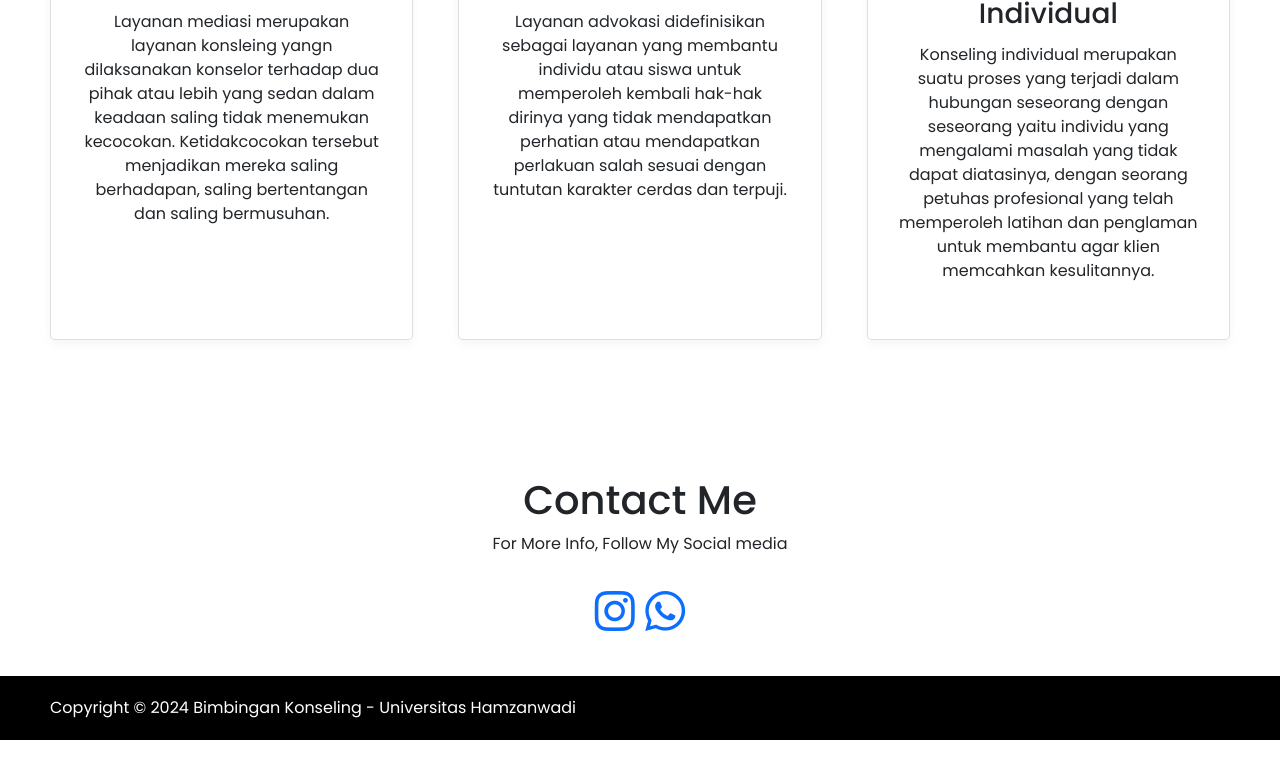
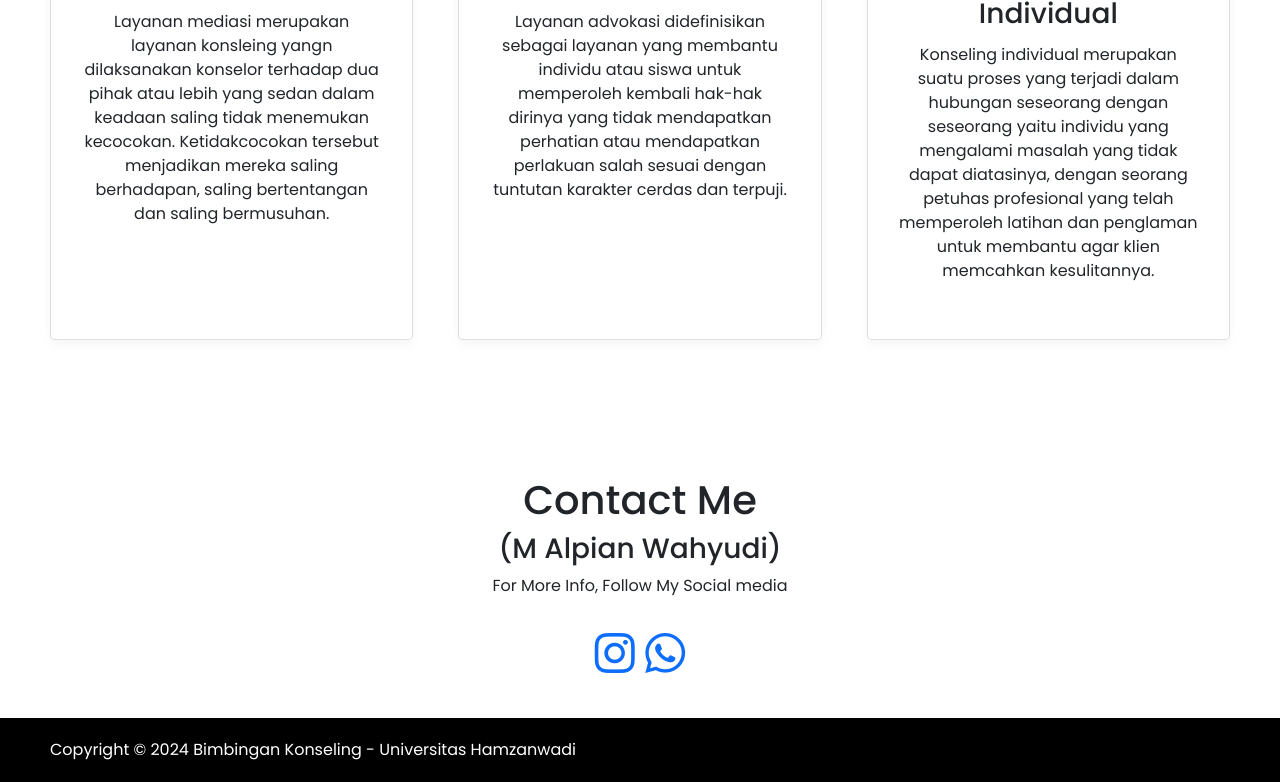
Before and after one commit to MuhamadAzharrudin/bimbingan-konseling, a plain HTML site: page index.html in a window 1280 px wide. Shown: the part 5684-6466 px from the top of the page. Before the commit the page ends 6424 px from the top, so only its background shows below. Drawn offline with nearby package versions, Linux system fonts and the light colour scheme.

Commit message:
index.html

```diff
--- a/index.html
+++ b/index.html
@@ -223,6 +223,7 @@
     <div class="container">
       <div class="row text-center mb-3">
         <h1>Contact Me</h1>
+        <h3>(M Alpian Wahyudi)</h3>
         <p>For More Info, Follow My Social media</p>
         <p>
         <h1><a href="https://www.instagram.com/bkonline22/"><i class="bi bi-instagram"></i></a> <a
```
